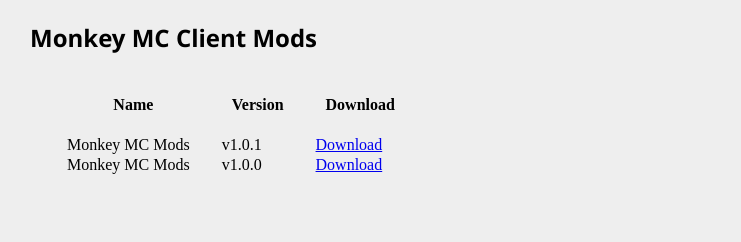
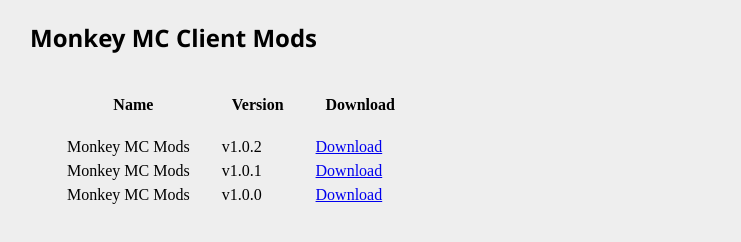
Before and after one commit to Bananapantz28/Quick-Banana-Links, a plain HTML site: page index.html in a window 1280 px wide. Shown: the part 176-418 px from the top of the page, without its empty margins (106-847 px from the left). Drawn offline with Linux system fonts and the light colour scheme.

Commit message:
added another version

```diff
--- a/index.html
+++ b/index.html
@@ -20,6 +20,11 @@
 
                 <tr>
                     <td>Monkey MC Mods</td>
+                    <td>v1.0.2</td>
+                    <td><a href="downloads/monkey-mc/Monkey MC 1.0.2.mrpack" download="downloads/monkey-mc/Monkey MC 1.0.2.mrpack">Download</a></td>
+                </tr>
+                <tr>
+                    <td>Monkey MC Mods</td>
                     <td>v1.0.1</td>
                     <td><a href="downloads/monkey-mc/Monkey MC Client Mods - v1.0.1.zip" download="downloads/monkey-mc/Monkey MC Client Mods - v1.0.1.zip">Download</a></td>
                 </tr>
--- a/style.css
+++ b/style.css
@@ -16,5 +16,5 @@ th{
     padding: 20px;
 }
 td{
-    padding: 0px 20px 0px 10px;
+    padding: 2px 20px 2px 10px;
 }
```
Also changed, not shown: 1 other file.
